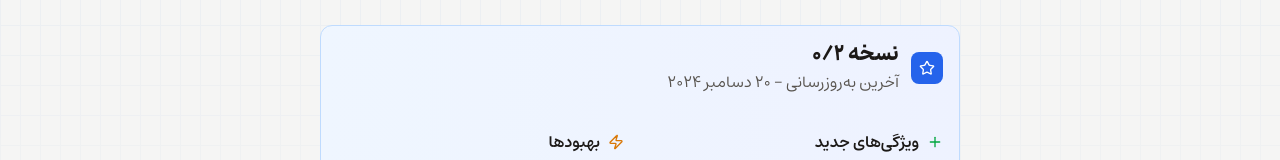
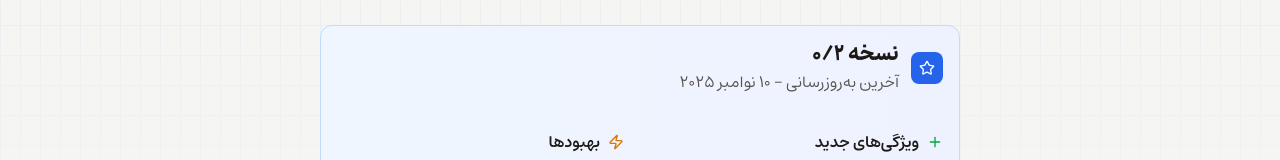
Before and after one commit to mehranbolhasani/Ganj, a Next.js app: page /changelog in a window 1280 px wide. Shown: the part 335-495 px from the top of the page. Built offline with nearby package versions, Linux system fonts and the light colour scheme; no server answers.

Commit message:
chore: update changelog page with new last updated date
- Updated the last updated date in changelog/page.tsx from December 20, 2024, to November 10, 2025.

```diff
--- a/src/app/changelog/page.tsx
+++ b/src/app/changelog/page.tsx
@@ -37,7 +37,7 @@ export default function ChangelogPage() {
           </div>
           <div>
             <h2 className="text-xl font-abar abar-wght-700 text-stone-900 dark:text-stone-100">نسخه ۰/۲</h2>
-            <p className="text-stone-600 dark:text-stone-300">آخرین به‌روزرسانی - ۲۰ دسامبر ۲۰۲۴</p>
+            <p className="text-stone-600 dark:text-stone-300">آخرین به‌روزرسانی - ۱۰ نوامبر ۲۰۲۵</p>
           </div>
         </div>
 
```
